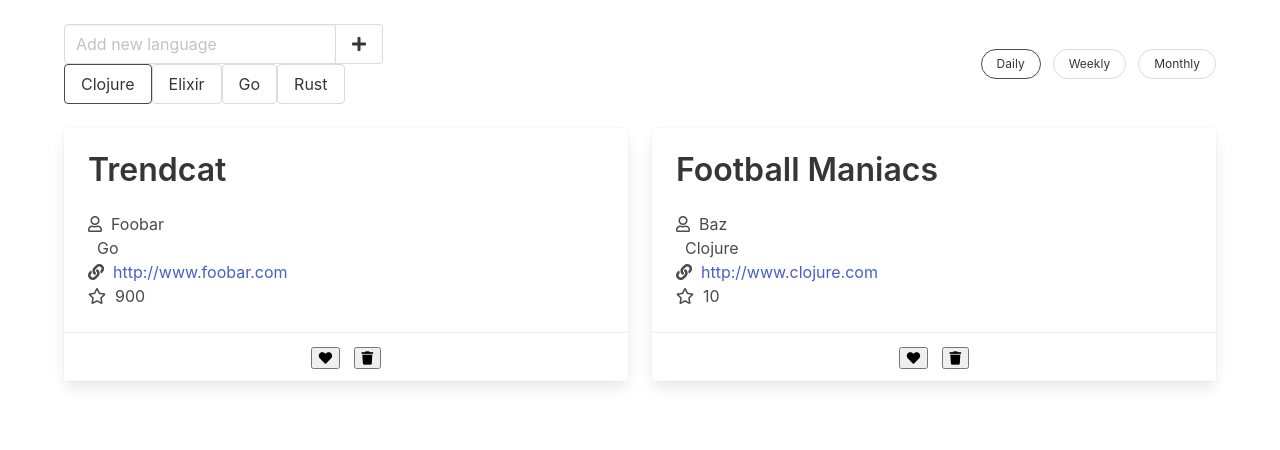
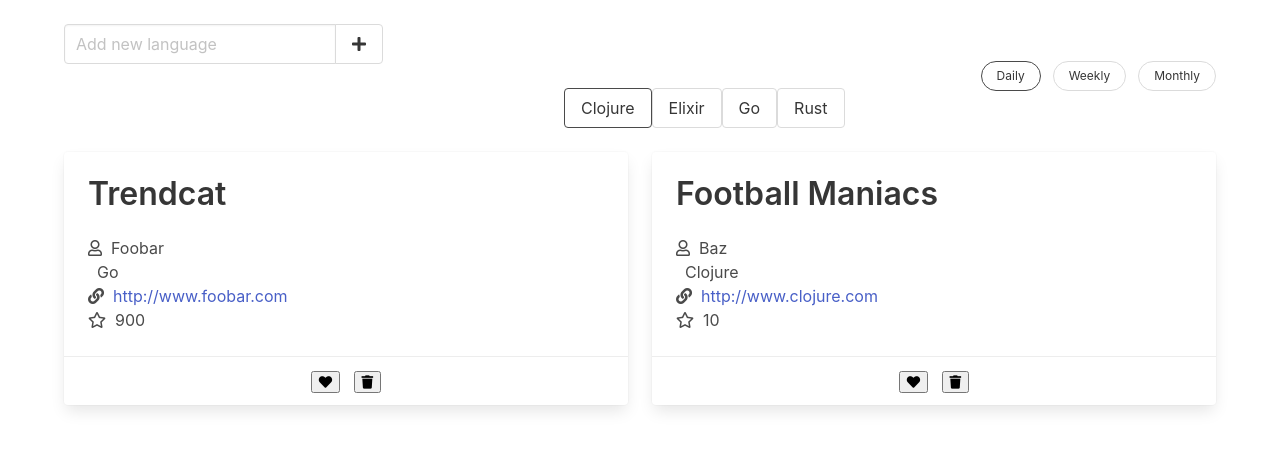
Before and after one commit to lucasweiblen/react-github-explorer, a React (Create React App) app: page / in a window 1280 px wide. Shown: the top 450 px of the page. Built offline with nearby package versions, Linux system fonts and the light colour scheme; some icons are missing.

Commit message:
add a little hack to fix language menu position

```diff
--- a/src/NewApp.js
+++ b/src/NewApp.js
@@ -28,7 +28,7 @@ const AddLanguageForm = ({addLanguageHandler}) => {
     setLanguage(e.target.value);
   };
 
-  const handleClick = e => {
+  const handleClick = () => {
     if (language !== '') {
       console.log(`AddLanguageForm -> adding new language: ${language}`);
       addLanguageHandler({language});
@@ -91,10 +91,12 @@ function LanguagesContainer({
     );
   });
 
+  // style -> marginLeft -> hacking for the moment
   return (
     <div>
       <AddLanguageForm addLanguageHandler={handleAddNewLanguage} />
-      {_langs}
+      <br />
+      <div style={{marginLeft: 500}}>{_langs}</div>
     </div>
   );
 }
```
